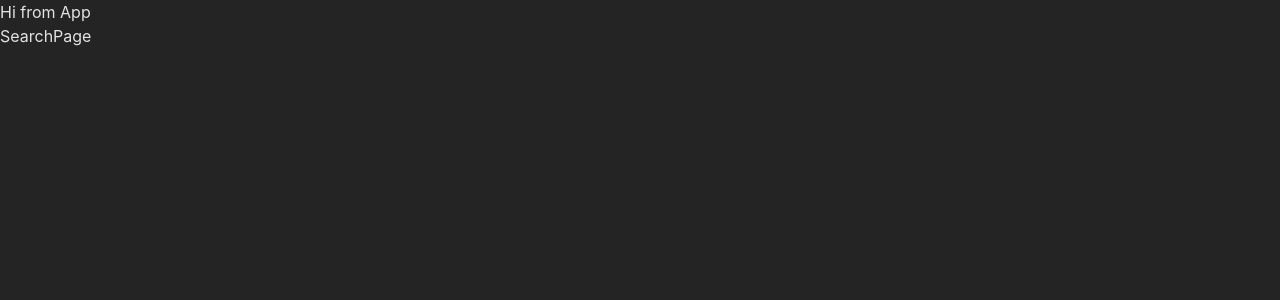
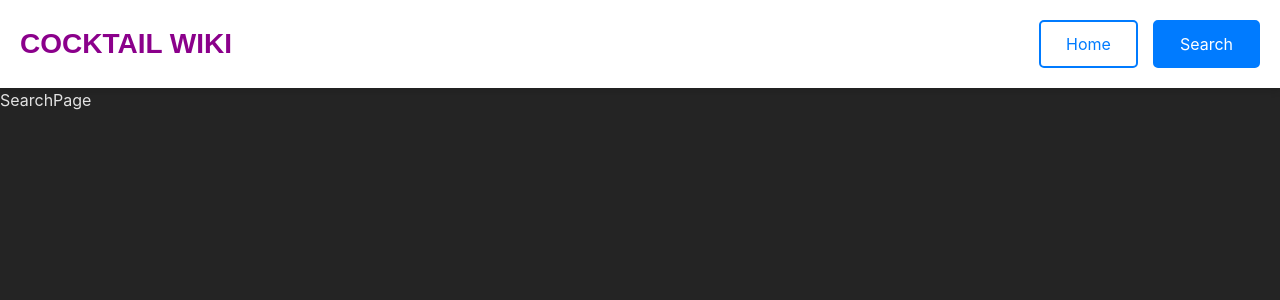
Before and after one commit to j-mattias/cocktail-wiki, a React (Vite) app: page /search in a window 1280 px wide. Shown: the top 300 px of the page. Built offline with nearby package versions, Linux system fonts and the light colour scheme.

Commit message:
Header component and updated App.tsx

```diff
--- a/src/App.tsx
+++ b/src/App.tsx
@@ -1,13 +1,13 @@
-import { Outlet } from 'react-router-dom'
+import { Outlet } from "react-router-dom";
+import Header from "./components/Header";
 
 function App() {
-
   return (
     <>
-      <p>Hi from App</p>
+      <Header />
       <Outlet />
     </>
-  )
+  );
 }
 
-export default App
+export default App;
--- /dev/null
+++ b/src/components/Header.css
@@ -0,0 +1,46 @@
+.header {
+  display: flex;
+  justify-content: space-between;
+  align-items: center;
+  padding: 20px;
+  background-color: #fff;
+  box-shadow: 0 4px 6px rgba(0, 0, 0, 0.1); /
+}
+
+.logo {
+  display: flex;
+  align-items: center;
+  font-family: Arial, sans-serif;
+}
+
+.logo-text {
+  font-size: 28px;
+  font-weight: bold;
+  color: #8b008b;
+}
+
+.nav-links {
+  display: flex;
+  gap: 15px;
+}
+
+.link,
+.active-link {
+  text-decoration: none;
+  font-size: 16px;
+  padding: 10px 25px;
+  border: 2px solid #007bff;
+  border-radius: 5px;
+  color: #007bff;
+  transition: background-color 0.1s ease, color 0.3s ease;
+}
+
+.active-link {
+  background-color: #007bff;
+  color: white;
+}
+
+.link:hover {
+  background-color: #007bff;
+  color: white;
+}
--- /dev/null
+++ b/src/components/Header.tsx
@@ -0,0 +1,23 @@
+import React from "react";
+import { NavLink } from "react-router-dom";
+import "./Header.css";
+
+const Header: React.FC = () => {
+  return (
+    <header className="header">
+      <div className="logo">
+        <span className="logo-text">COCKTAIL WIKI</span>
+      </div>
+      <nav className="nav-links">
+        <NavLink to="/" className={({ isActive }) => (isActive ? "active-link" : "link")}>
+          Home
+        </NavLink>
+        <NavLink to="/search" className={({ isActive }) => (isActive ? "active-link" : "link")}>
+          Search
+        </NavLink>
+      </nav>
+    </header>
+  );
+};
+
+export default Header;
```
